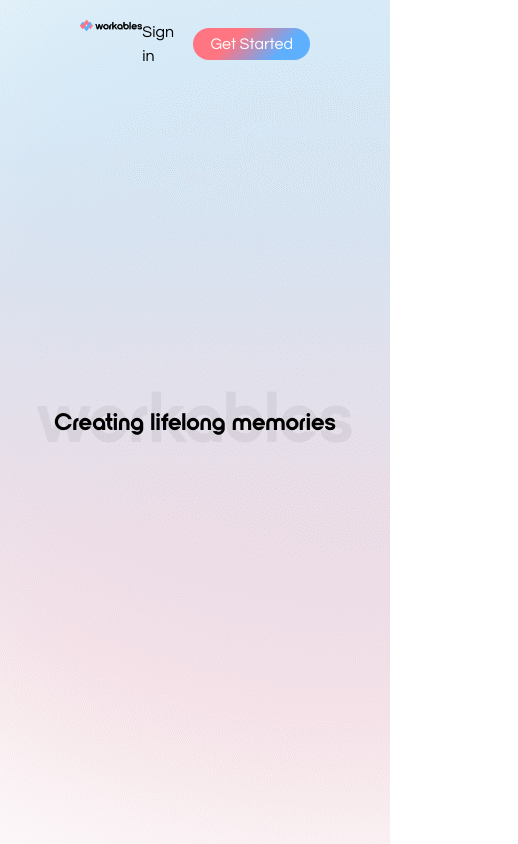
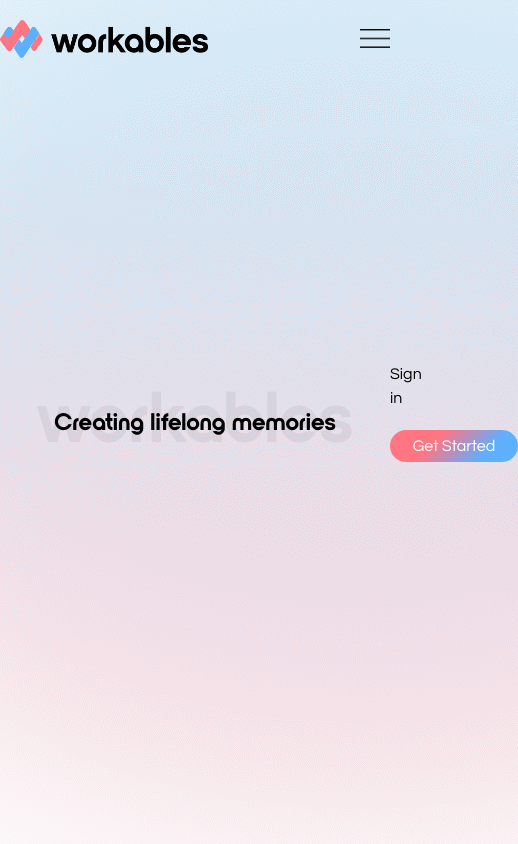
Before and after one commit to adrimachado0/workables-landing-page, a Next.js app: page / in a window 390 px wide. Shown: the top 844 px of the page, 518 px wide, since content can reach past the window. Built offline with nearby package versions, Linux system fonts and the light colour scheme.

Commit message:
Hamburger

```diff
--- a/components/header/Header.jsx
+++ b/components/header/Header.jsx
@@ -1,20 +1,38 @@
-import React from 'react'
+'use client';
+
+import React, { useState } from 'react'
 import Logo from '../../assets/workablesLogo.png'
 import GetStarted from '../button/getstarted'
+
+import Hamburger from './img/hamburger.png';
+import CloseAside from './img/CloseAside.png';
 
 import Link from 'next/link'
 import Image from 'next/image'
 
 const Header = () => {
+
+  const [openMenu, setOpenMenu] = useState(false)
+
   return (
     <header className='absolute w-full flex gap-2 md:gap-5 justify-between items-center my-5'>
-      <div className='flex justify-between w-full mx-20'>
-        <Link href='https://bubble.io/domain_not_supported?domain=app.workables.io'><Image className=' w-52' src={Logo} alt="Logo Workables" /></Link>
-        <div className='flex gap-2 md:gap-5 items-center'>
+      <div className='flex justify-between w-full md:mx-20 items-center'>
+        <Link className='z-10' href='https://bubble.io/domain_not_supported?domain=app.workables.io'><Image className='w-52' src={Logo} alt="Logo Workables" /></Link>
+        <div className='gap-2 md:gap-5 items-center hidden md:flex'>
             <p className='cursor-pointer'>Sign in</p>
             <GetStarted info="Get started"/>
         </div>
+        <Image width={30} height={30} onClick={() => setOpenMenu(!openMenu)} className=' z-10 md:hidden cursor-pointer' src={Hamburger} alt="Hamburger menu"/>
       </div>
+        <div className={`z-50 absolute right-0 -top-5 ${openMenu ? 'w-full' : 'w-0'} transition-all duration-300 bg-white`}>
+              <div className={`md:hidden h-screen z-50 flex flex-col items-center justify-center`}>
+                  <ul className={`flex flex-col gap-5 items-center`}>
+                    <li className={`${openMenu ? 'w-fit' : 'w-0'}`}><p className='cursor-pointer'>Sign in</p></li>
+                    <li className={`${openMenu ? 'w-fit' : 'w-0'}`}><GetStarted info="Get started"/></li>
+                    <li className={`${openMenu ? 'w-fit' : 'w-0'}`}><Image onClick={() => {setOpenMenu(!openMenu)}}className='cursor-pointer' width={10} src={CloseAside}/></li>
+                  </ul>
+              </div>
+        </div>
     </header>
   )
 }
--- a/components/home/HomeConnect/homeconnect.jsx
+++ b/components/home/HomeConnect/homeconnect.jsx
@@ -5,7 +5,7 @@ import ConnectPlaystore from './connectplaystore'
 
 const HomeConnect = () => {
   return (
-    <div className='grid grid-cols-[350px] md:grid-cols-[350px_350px] lg:grid-cols-[470px_470px] gap-10 justify-center'>
+    <div className='grid grid-cols-[350px] md:grid-cols-[350px_350px] lg:grid-cols-[470px_470px] gap-10 justify-around'>
         <ConnectAudiences />
         <ConnectPlaystore />
     </div>
--- a/components/home/HomeHelpYou/homehelpyou.jsx
+++ b/components/home/HomeHelpYou/homehelpyou.jsx
@@ -23,7 +23,7 @@ const HomeHelpYou = () => {
         </div>
         <div className='gradiente p-0.5 rounded-5xl'>
             <div className='prueba-shadow rounded-5xl'>
-                <div className='bg-white z-20 w-full flex py-5 lg:py-0 justify-center lg:justify-between rounded-5xl overflow-hidden'>
+                <div className='bg-white z-20 w-full flex py-5 px-0.5 lg:py-0 justify-center lg:justify-between rounded-5xl overflow-hidden'>
                     <Image className='-ml-4 hidden lg:block' height={250} src={Women} alt="Women image" />
                     <div className='flex flex-col justify-center items-center gap-5 '>
                         <div className='text-center'>
--- a/components/home/HomeMusic/homemusic.jsx
+++ b/components/home/HomeMusic/homemusic.jsx
@@ -6,7 +6,7 @@ import HomeMusicCard from './homemusiccard'
 const HomeMusic = () => {
 
   return (
-    <div className='grid grid-cols-[350px] sm:grid-cols-[400px] md:grid-cols-[500px] lg:grid-cols-[500px_480px] items-center justify-around gap-10 lg:gap-0'>
+    <div className='grid grid-cols-[355px] sm:grid-cols-[400px] md:grid-cols-[500px] lg:grid-cols-[500px_480px] items-center justify-around gap-10 lg:gap-0'>
         <div className='flex flex-col items-center lg:items-start gap-2'>
             <h3 className='text-center lg:text-start nordique-bold lowercase px-0.5 music-title-gradient text-6xl'>These are some songs we made</h3>
             <p className='text-center'>Here is some of the work weve done with huge brands and artists.</p>
```
Also changed, not shown: components/header/img/CloseAside.png (added), components/header/img/hamburger.png (added).
